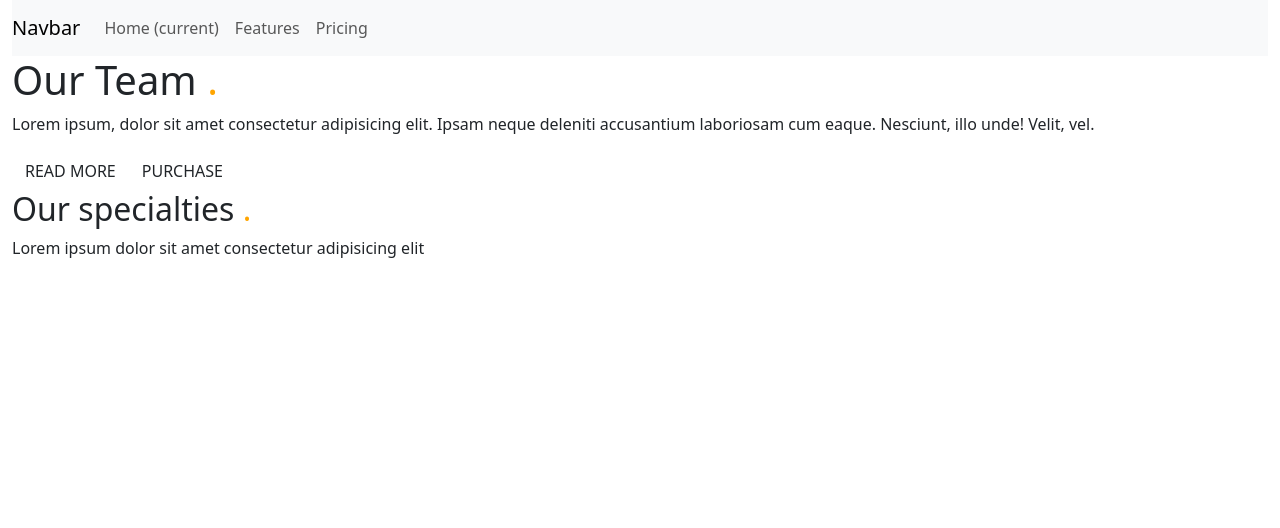
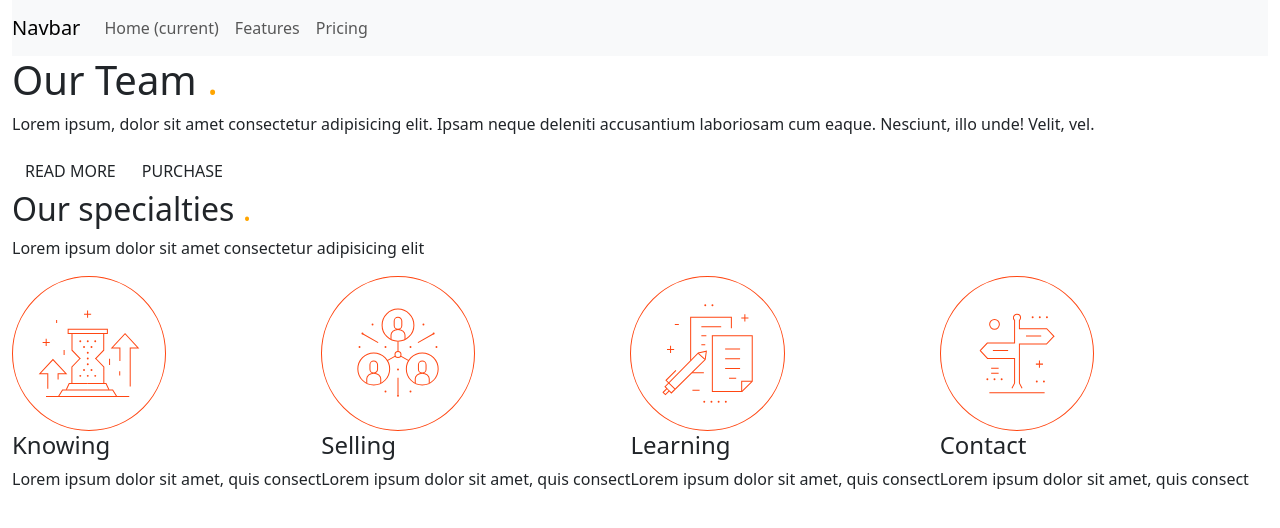
Before and after one commit to AndreaCoggio94/proj-html-vuejs, a Vue app: page / in a window 1280 px wide. Shown: the top 528 px of the page. Built offline with nearby package versions, Linux system fonts and the light colour scheme.

Commit message:
added card generation for specialties section

```diff
--- a/src/App.vue
+++ b/src/App.vue
@@ -20,7 +20,7 @@ export default {
 </script>
 
 <template>
-  <AppHeader />
+  <AppHeader :specialties="store.specialties" />
   <AppMain />
   <AppFooter />
 </template>
--- a/src/components/AppHeader.vue
+++ b/src/components/AppHeader.vue
@@ -9,6 +9,9 @@ export default {
   components: {
     NavBar,
     HeaderCard,
+  },
+  props: {
+    specialties: Array,
   },
 };
 </script>
@@ -39,7 +42,12 @@ export default {
       <h2>Our specialties <span class="dot">.</span></h2>
       <p>Lorem ipsum dolor sit amet consectetur adipisicing elit</p>
       <div class="d-flex">
-        <HeaderCard />
+        <HeaderCard
+          v-for="card in specialties"
+          :title="card.title"
+          :cont="card.cont"
+          :svg="card.svg"
+        />
       </div>
     </div>
   </div>
--- a/src/components/HeaderCard.vue
+++ b/src/components/HeaderCard.vue
@@ -11,6 +11,12 @@ export default {
 };
 </script>
 
-<template></template>
+<template>
+  <div>
+    <img :src="'/svg/' + svg" alt="" />
+    <h4>{{ title }}</h4>
+    <p>{{ cont }}</p>
+  </div>
+</template>
 
 <style lang="scss" scoped></style>
--- a/src/data/store.js
+++ b/src/data/store.js
@@ -1,3 +1,26 @@
 import { reactive } from "vue";
 
-export const store = reactive({});
+export const store = reactive({
+  specialties: [
+    {
+      title: "Knowing",
+      cont: "Lorem ipsum dolor sit amet, quis consect ",
+      svg: "svg-0.svg",
+    },
+    {
+      title: "Selling",
+      cont: "Lorem ipsum dolor sit amet, quis consect ",
+      svg: "svg-1.svg",
+    },
+    {
+      title: "Learning",
+      cont: "Lorem ipsum dolor sit amet, quis consect ",
+      svg: "svg-2.svg",
+    },
+    {
+      title: "Contact",
+      cont: "Lorem ipsum dolor sit amet, quis consect ",
+      svg: "svg-3.svg",
+    },
+  ],
+});
```
